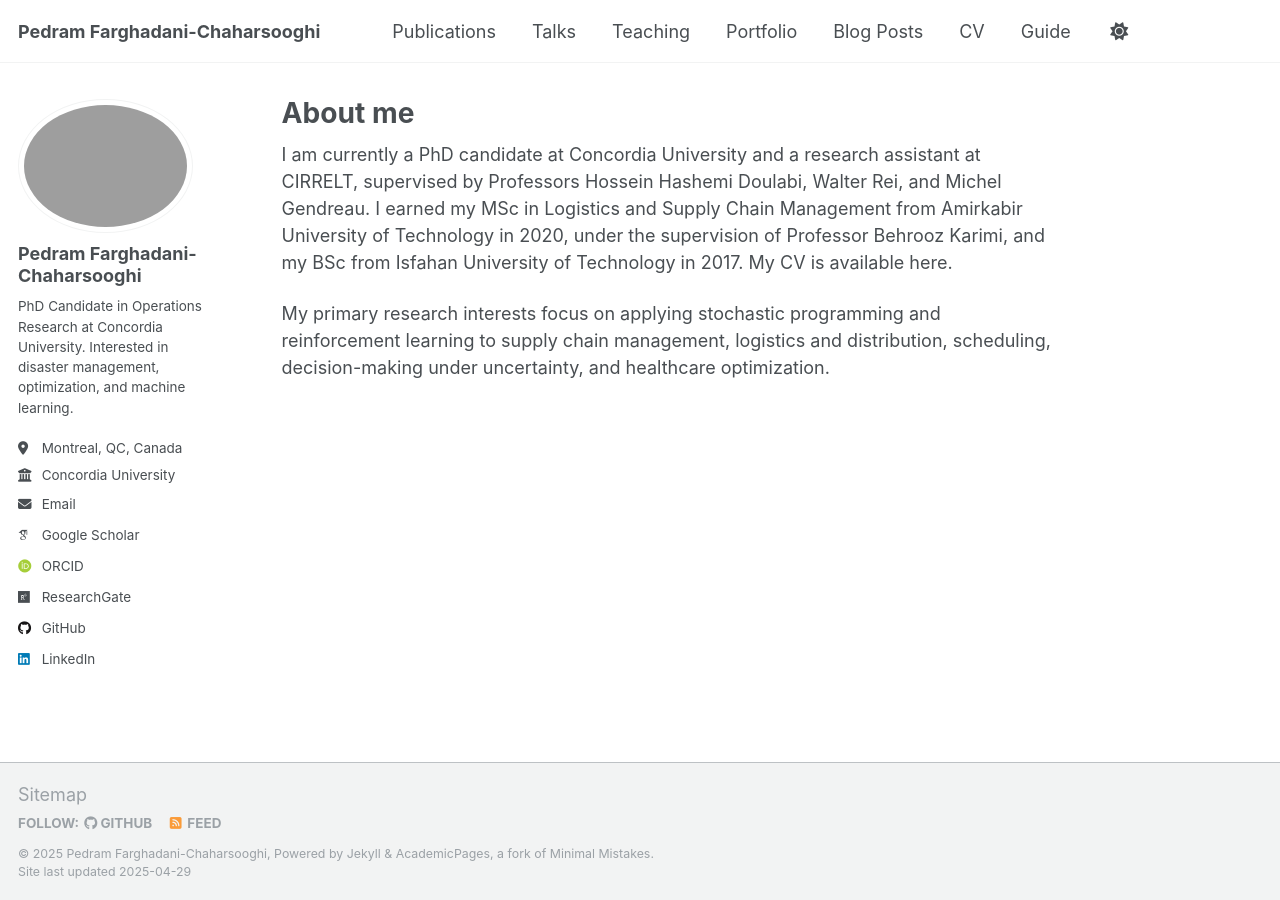
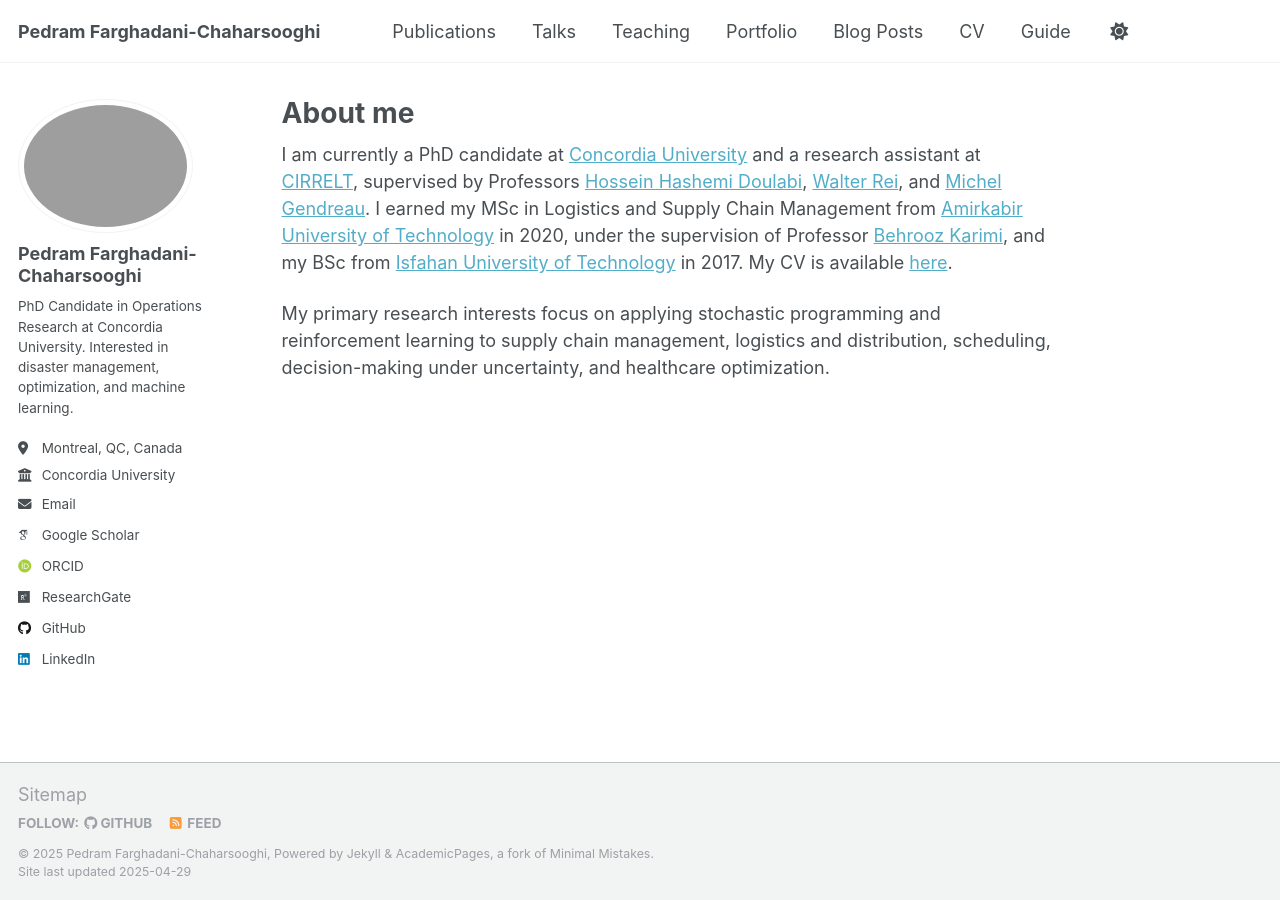
Before and after one commit to Pedram-Fdi/Pedram-Fdi.github.io, a Jekyll site: the page built from _pages/about.md, in a window 1280 px wide. Built offline with Jekyll 4.4.1, drawn with Linux system fonts in a browser that asks for light colours; some web fonts are replaced; part of the change alters nothing that is shown.

```diff
--- a/_pages/about.md
+++ b/_pages/about.md
@@ -7,6 +7,6 @@ redirect_from:
   - /about.html
 ---
 
-I am currently a PhD candidate at Concordia University and a research assistant at CIRRELT, supervised by Professors Hossein Hashemi Doulabi, Walter Rei, and Michel Gendreau. I earned my MSc in Logistics and Supply Chain Management from Amirkabir University of Technology in 2020, under the supervision of Professor Behrooz Karimi, and my BSc from Isfahan University of Technology in 2017. My CV is available here.
+I am currently a PhD candidate at [Concordia University](https://www.concordia.ca/) and a research assistant at [CIRRELT](https://www.cirrelt.ca/default.aspx), supervised by Professors [Hossein Hashemi Doulabi](https://scholar.google.com/citations?user=vOnS59UAAAAJ), [Walter Rei](https://www.concordia.ca/ginacody/info-systems-eng/faculty.html?fpid=walter-rei), and [Michel Gendreau](https://www.cirrelt.ca/michel-gendreau-en). I earned my MSc in Logistics and Supply Chain Management from [Amirkabir University of Technology](https://aut.ac.ir/en) in 2020, under the supervision of Professor [Behrooz Karimi](https://scholar.google.com/citations?user=1hNZYT0AAAAJ), and my BSc from [Isfahan University of Technology](https://english.iut.ac.ir/) in 2017. My CV is available [here](#).
 
 My primary research interests focus on applying stochastic programming and reinforcement learning to supply chain management, logistics and distribution, scheduling, decision-making under uncertainty, and healthcare optimization.
```
